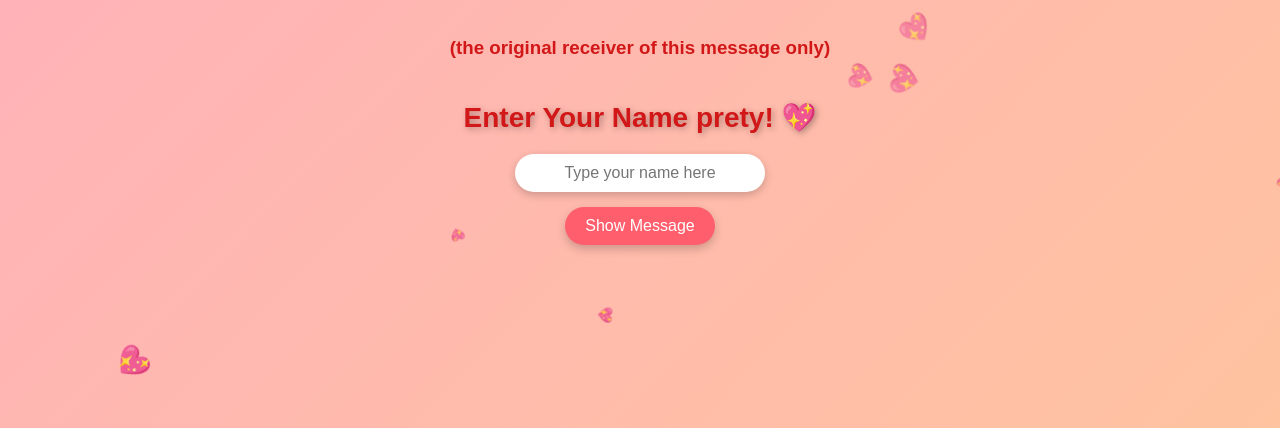
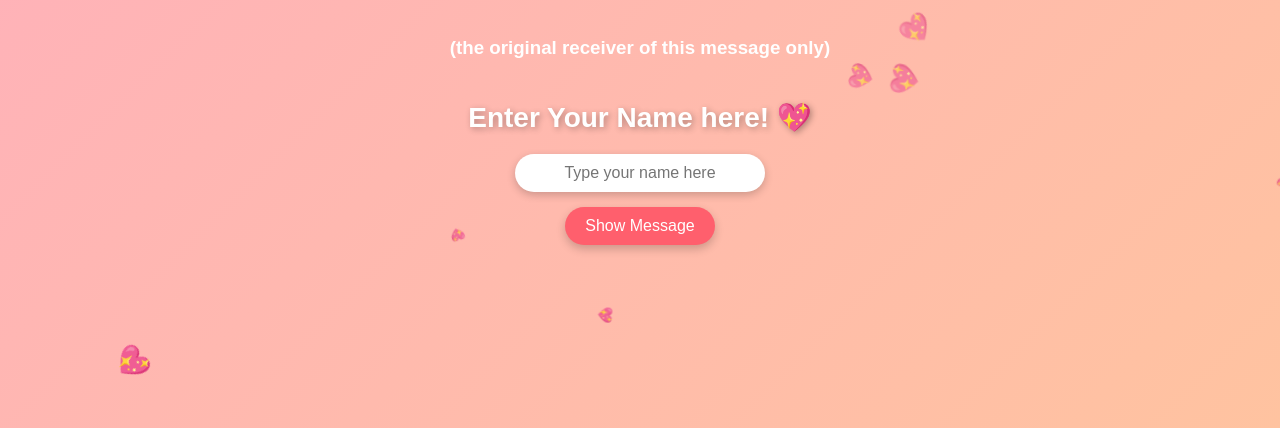
Before and after one commit to chastelee221/gift-for-you, a plain HTML site: page love.html in a window 1280 px wide. Shown: the part 372-800 px from the top of the page. Drawn offline with Linux system fonts and the light colour scheme.

Commit message:
Update love.html

```diff
--- a/love.html
+++ b/love.html
@@ -3,7 +3,7 @@
 <head>
 <meta charset="UTF-8" />
 <meta name="viewport" content="width=device-width, initial-scale=1.0" />
-<title>For My Girl 💖</title>
+<title>For Always with you</title>
 <style>
   body {
     font-family: "Poppins", sans-serif;
@@ -14,7 +14,7 @@
     justify-content: center;
     align-items: center;
     text-align: center;
-    color: #d11717;
+    color: white;
     overflow: hidden;
     margin: 0;
   }
@@ -92,7 +92,7 @@
                 <h3>(the original receiver of this message only)</h3>
 
 
-  <h2>Enter Your Name prety! 💖</h2>
+  <h2>Enter Your Name here! 💖</h2>
   <input type="text" id="username" placeholder="Type your name here" />
   <button onclick="greetUser()">Show Message</button>
   <p id="message"></p>
```
